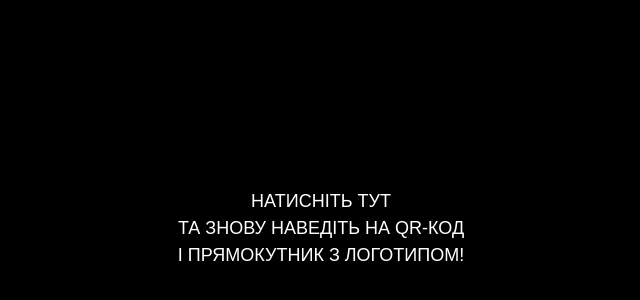
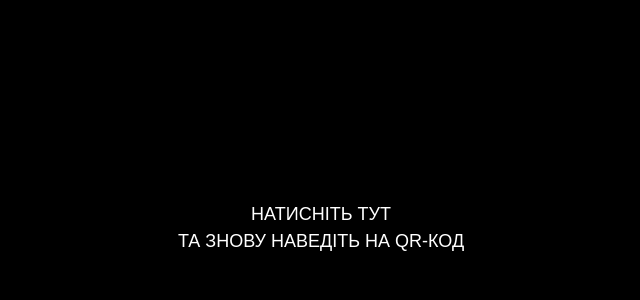
Before and after one commit to psychology-chdtu/Cocoa-Box, a plain HTML site: page index.html in a window 1280 px wide. Shown: the part 172-472 px from the top of the page, without its empty margins (319-959 px from the left). Drawn offline with nearby package versions, Linux system fonts and the light colour scheme.

Commit message:
Update index.html

```diff
--- a/index.html
+++ b/index.html
@@ -30,8 +30,6 @@
             Натисніть тут
             <br>
             та знову наведіть на QR-код
-            <br>
-            і прямокутник з логотипом!
         </div>
     </div>
 
```
